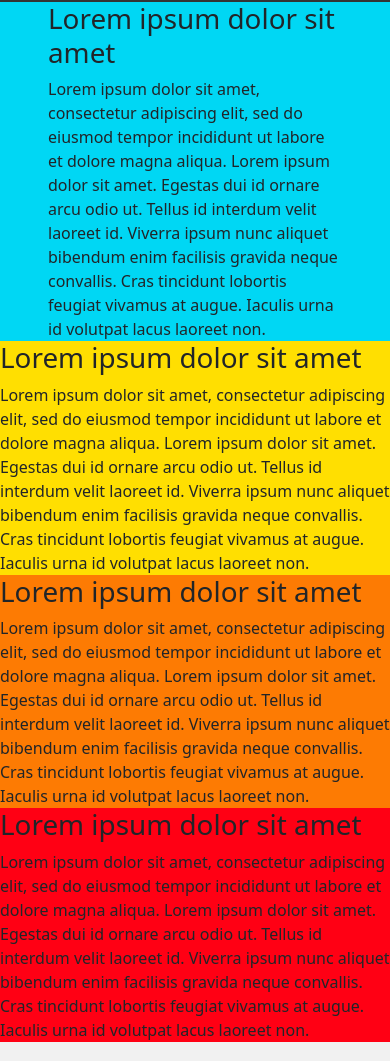
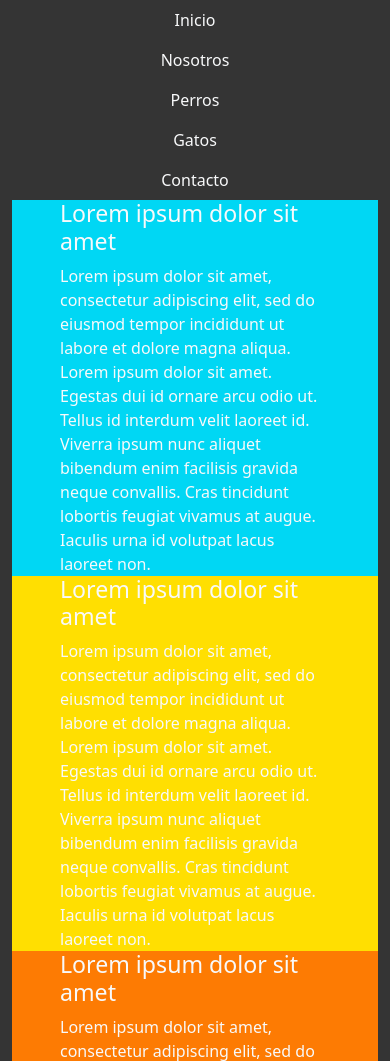
Before and after one commit to Gab-Serrano/ejercicio-css, a website: page index.html in a window 390 px wide. Shown: the top 1061 px of the page. Drawn offline with nearby package versions, Linux system fonts and the light colour scheme.

Commit message:
"Adjust margins and responsivity"

```diff
--- a/index.html
+++ b/index.html
@@ -8,7 +8,7 @@
     <link rel="stylesheet" href="style.css" />
   </head>
   <body>
-    <section class="main d-flex flex-column  justify-content-center">
+    <section class="main-wrapper container-fluid">
       <div class="main-container row">
         <!-- Barra lateral -->
         <nav class="col-md-2">
@@ -21,11 +21,11 @@
           </ul>
         </nav>
         <!-- Secciones -->
-        <section class="col-md-10 pe-md-5">
+        <section class="main-secction col-md-10 pe-md-5 d-flex flex-column">
           <!-- Seccion celeste -->
-          <div class="division-1 px-5">
-            <h1 class="division-tittle">Lorem ipsum dolor sit amet</h1>
-            <p class="division-text m-0">
+          <div class="division-1 px-5 col">
+            <h1 class="division-tittle fs-3 text-light">Lorem ipsum dolor sit amet</h1>
+            <p class="division-text m-0 fs-6 text-light">
               Lorem ipsum dolor sit amet, consectetur adipiscing elit, sed do
               eiusmod tempor incididunt ut labore et dolore magna aliqua. Lorem
               ipsum dolor sit amet. Egestas dui id ornare arcu odio ut. Tellus
@@ -36,9 +36,9 @@
             </p>
           </div>
           <!-- Seccion amarilla -->
-          <div class="division-2">
-            <h1 class="division-tittle">Lorem ipsum dolor sit amet</h1>
-            <p class="division-text m-0">
+          <div class="division-2 px-5 col">
+            <h1 class="division-tittle fs-3 text-light">Lorem ipsum dolor sit amet</h1>
+            <p class="division-text m-0 fs-6 text-light">
               Lorem ipsum dolor sit amet, consectetur adipiscing elit, sed do
               eiusmod tempor incididunt ut labore et dolore magna aliqua. Lorem
               ipsum dolor sit amet. Egestas dui id ornare arcu odio ut. Tellus
@@ -49,9 +49,9 @@
             </p>
           </div>
           <!-- Seccion naranja -->
-          <div class="division-3">
-            <h1 class="division-tittle">Lorem ipsum dolor sit amet</h1>
-            <p class="division-text m-0">
+          <div class="division-3 px-5 col">
+            <h1 class="division-tittle fs-3 text-light">Lorem ipsum dolor sit amet</h1>
+            <p class="division-text m-0 fs-6 text-light">
               Lorem ipsum dolor sit amet, consectetur adipiscing elit, sed do
               eiusmod tempor incididunt ut labore et dolore magna aliqua. Lorem
               ipsum dolor sit amet. Egestas dui id ornare arcu odio ut. Tellus
@@ -62,9 +62,9 @@
             </p>
           </div>
           <!-- Seccion roja -->
-          <div class="division-4">
-            <h1 class="division-tittle">Lorem ipsum dolor sit amet</h1>
-            <p class="division-text m-0">
+          <div class="division-4 px-5 col">
+            <h1 class="division-tittle fs-3 text-light">Lorem ipsum dolor sit amet</h1>
+            <p class="division-text m-0 fs-6 text-light">
               Lorem ipsum dolor sit amet, consectetur adipiscing elit, sed do
               eiusmod tempor incididunt ut labore et dolore magna aliqua. Lorem
               ipsum dolor sit amet. Egestas dui id ornare arcu odio ut. Tellus
--- a/style.scss
+++ b/style.scss
@@ -9,16 +9,13 @@
     --div-4-bg-color: #ff0014;
   }
 
-  body {
-    background-color: var(--body-color);
+  .main-wrapper{
+    background-color: var(--main-bg-color);
+    min-height: 100vh;
   }
 
-  .main{
-    height: 100vh;
-  }
-
-  .main-container {
-    background-color: var(--main-bg-color);
+  .main-container{
+    min-height: 100vh;
   }
 
   .division-1 {
```
Also changed, not shown: style.css.
